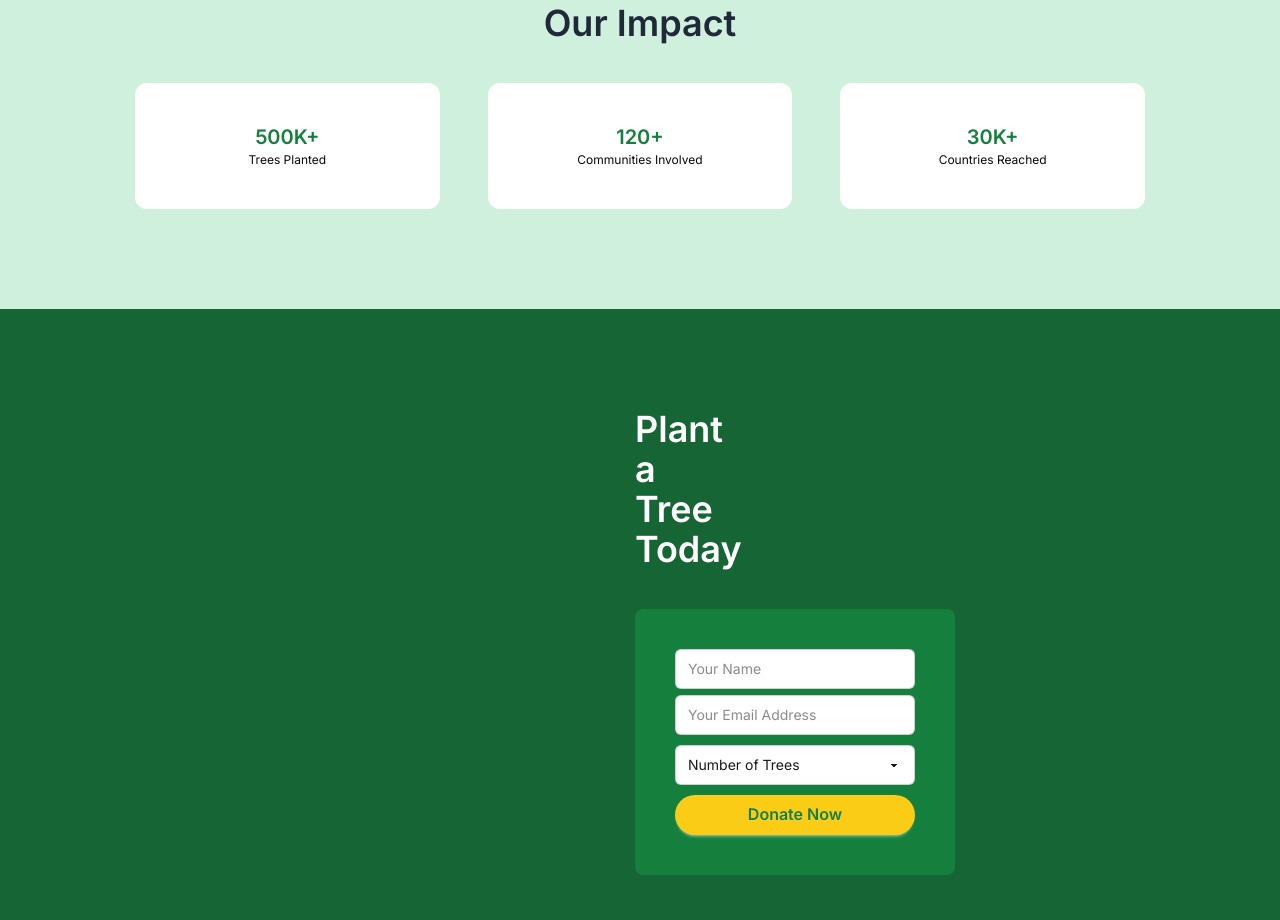
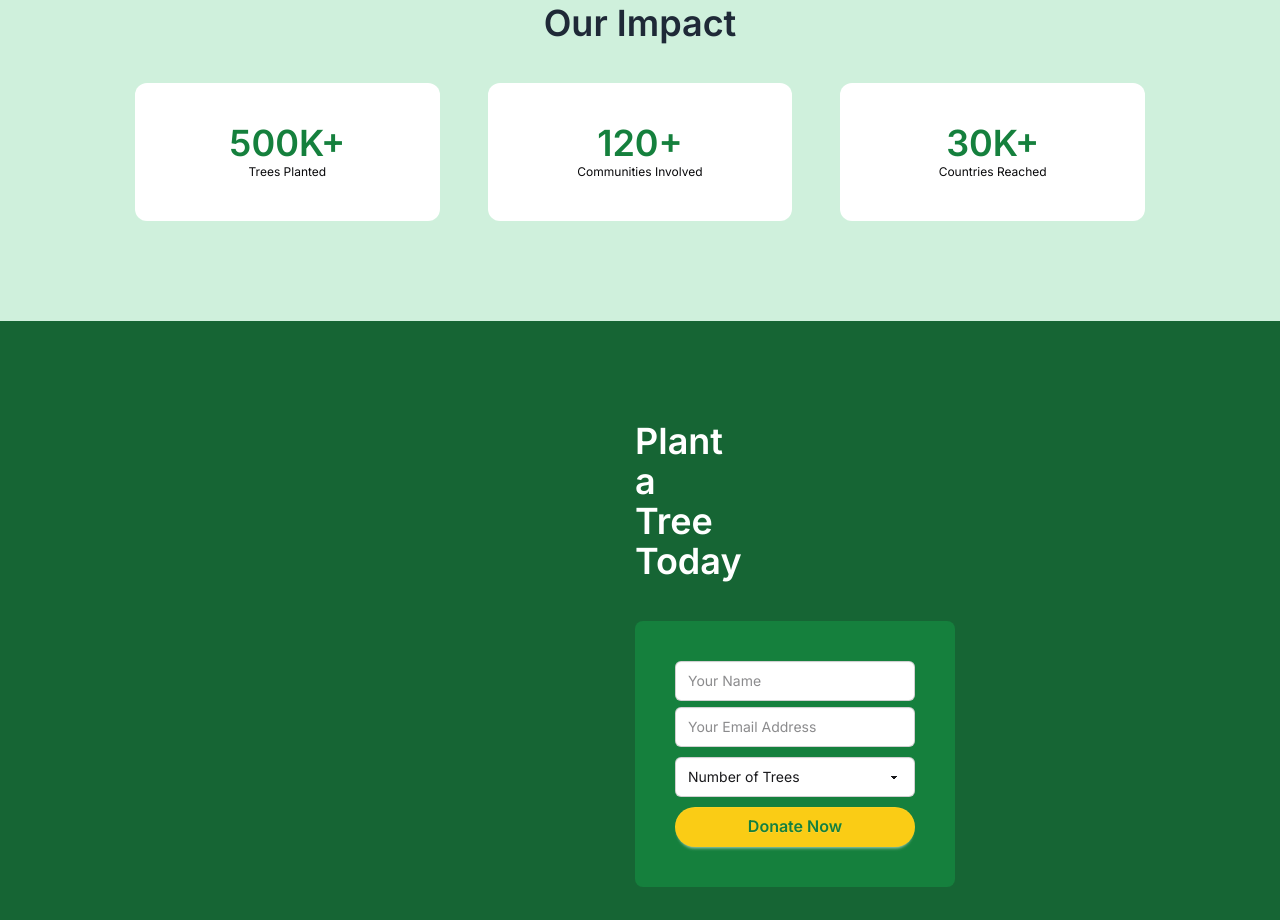
Before and after one commit to ArifulIslam016/Green-Earth, a plain HTML site: page index.html in a window 1280 px wide. Shown: the part 1938-2858 px from the top of the page. Drawn offline with nearby package versions, Linux system fonts and the light colour scheme; no server answers.

Commit message:
fixed a font issue

```diff
--- a/index.html
+++ b/index.html
@@ -218,15 +218,15 @@
           class="giestFont grid grid-flow-col-1 sm:grid-cols-3 sm:gap-12 gap-3"
         >
           <div class="bg-white rounded-xl py-10 giestFont text-center">
-            <h1 class="text-[#15803D] font-semibold text-xl">500K+</h1>
+            <h1 class="text-[#15803D] font-semibold text-4xl">500K+</h1>
             <p class="text-[12px] text-[#09090B]">Trees Planted</p>
           </div>
           <div class="bg-white rounded-xl py-10 giestFont text-center">
-            <h1 class="text-[#15803D] font-semibold text-xl">120+</h1>
+            <h1 class="text-[#15803D] font-semibold text-4xl">120+</h1>
             <p class="text-[12px] text-[#09090B]">Communities Involved</p>
           </div>
           <div class="bg-white rounded-xl py-10 giestFont text-center">
-            <h1 class="text-[#15803D] font-semibold text-xl">30K+</h1>
+            <h1 class="text-[#15803D] font-semibold text-4xl">30K+</h1>
             <p class="text-[12px] text-[#09090B]">Countries Reached</p>
           </div>
         </div>
```
